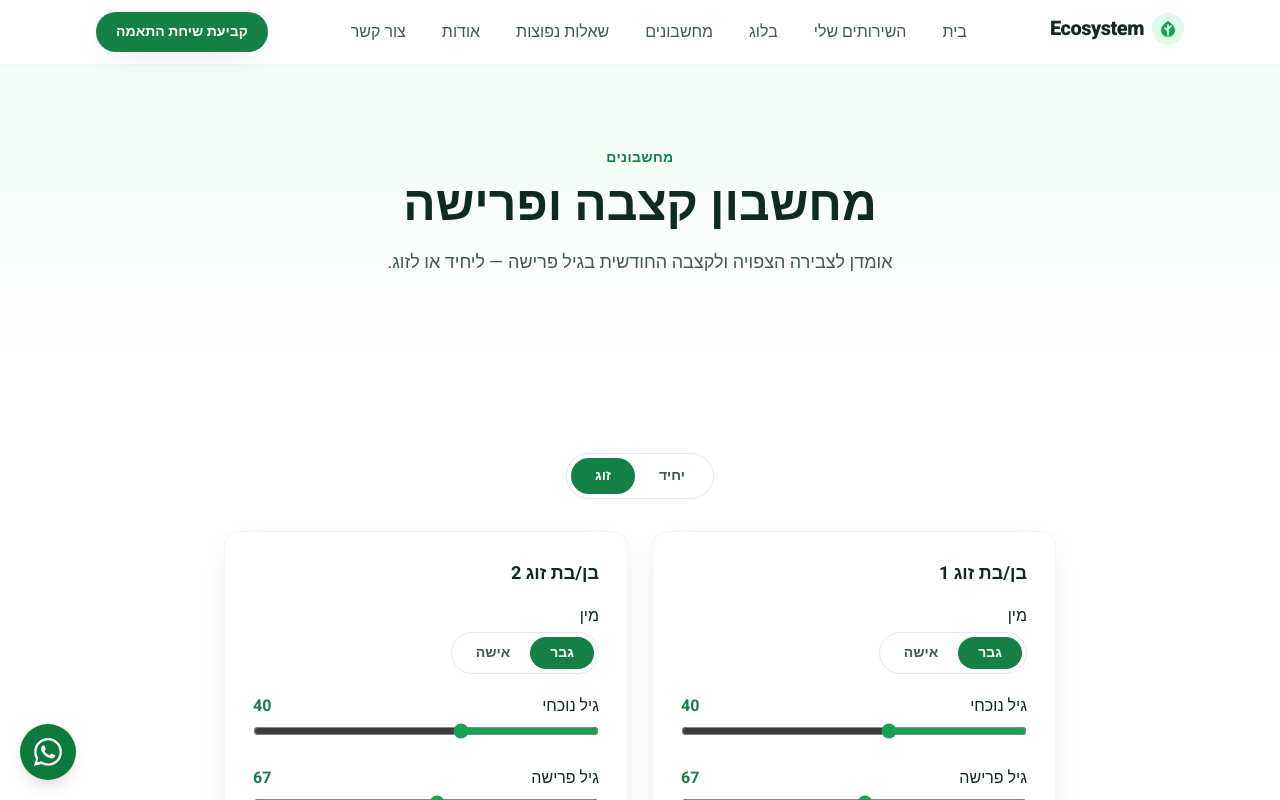
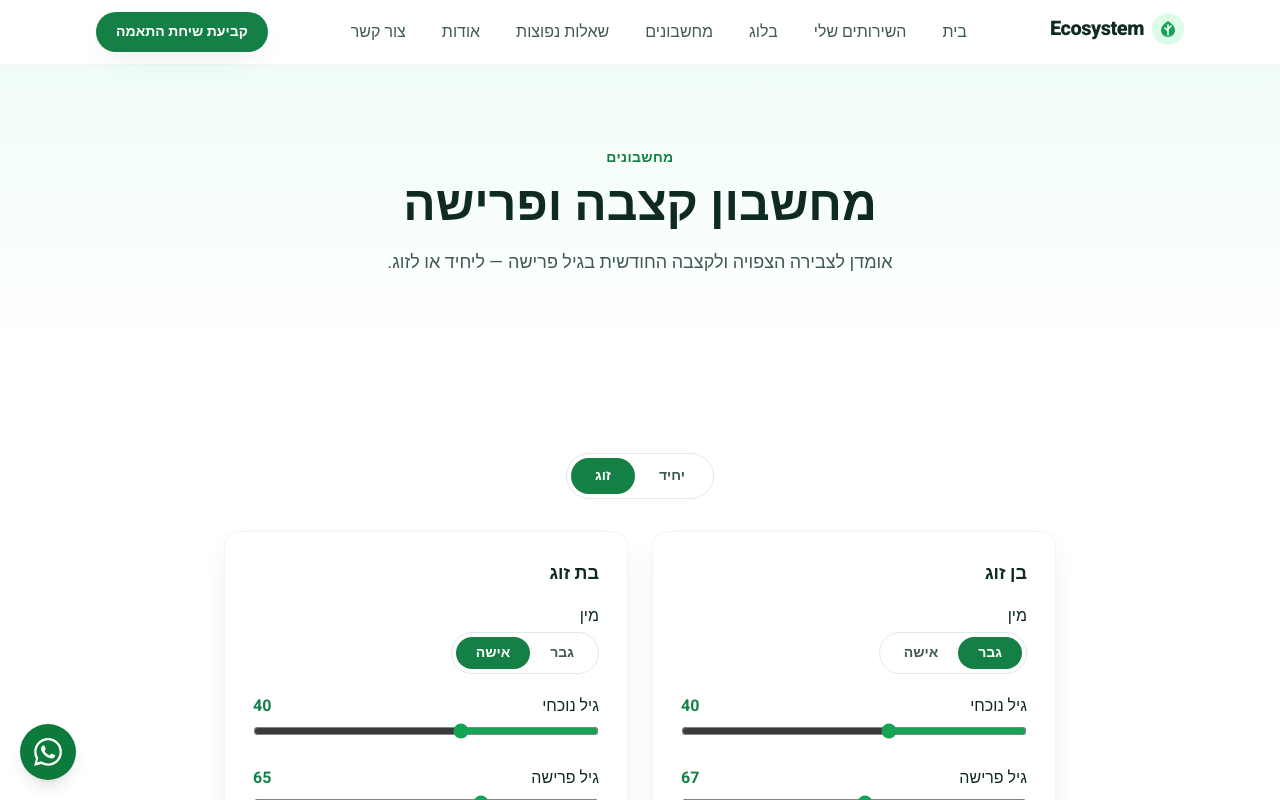
Before and after one commit to saarbam21/ecosystem, a Next.js app: page /calculators in a window 1280 px wide. Both pictures are taken after a click on the button "זוג". Shown: the top 800 px of the page. Built offline with nearby package versions, Linux system fonts and the light colour scheme.

Commit message:
Calculator couple mode: default partner 1 male / partner 2 female, gender-driven labels (בן זוג / בת זוג)

```diff
--- a/components/PensionCalculator.jsx
+++ b/components/PensionCalculator.jsx
@@ -161,7 +161,9 @@ function PersonPanel({ person, onChange, showLabel }) {
   return (
     <div className="card">
       {showLabel && (
-        <h3 className="mb-4 text-lg font-bold text-ink">{person.label}</h3>
+        <h3 className="mb-4 text-lg font-bold text-ink">
+          {person.gender === "male" ? "בן זוג" : "בת זוג"}
+        </h3>
       )}
 
       {/* Gender */}
@@ -360,12 +362,12 @@ export default function PensionCalculator() {
   const setMode2 = (m) => {
     setMode(m);
     if (m === "couple" && persons.length === 1) {
-      setPersons([
-        { ...persons[0], label: "בן/בת זוג 1" },
-        newPerson("בן/בת זוג 2"),
-      ]);
+      const p2 = newPerson();
+      p2.gender = "female";
+      p2.retireAge = legalRetirementAge("female", p2.currentAge);
+      setPersons([persons[0], p2]);
     } else if (m === "single") {
-      setPersons([{ ...persons[0], label: "בן/בת זוג 1" }]);
+      setPersons([persons[0]]);
     }
   };
 
```
